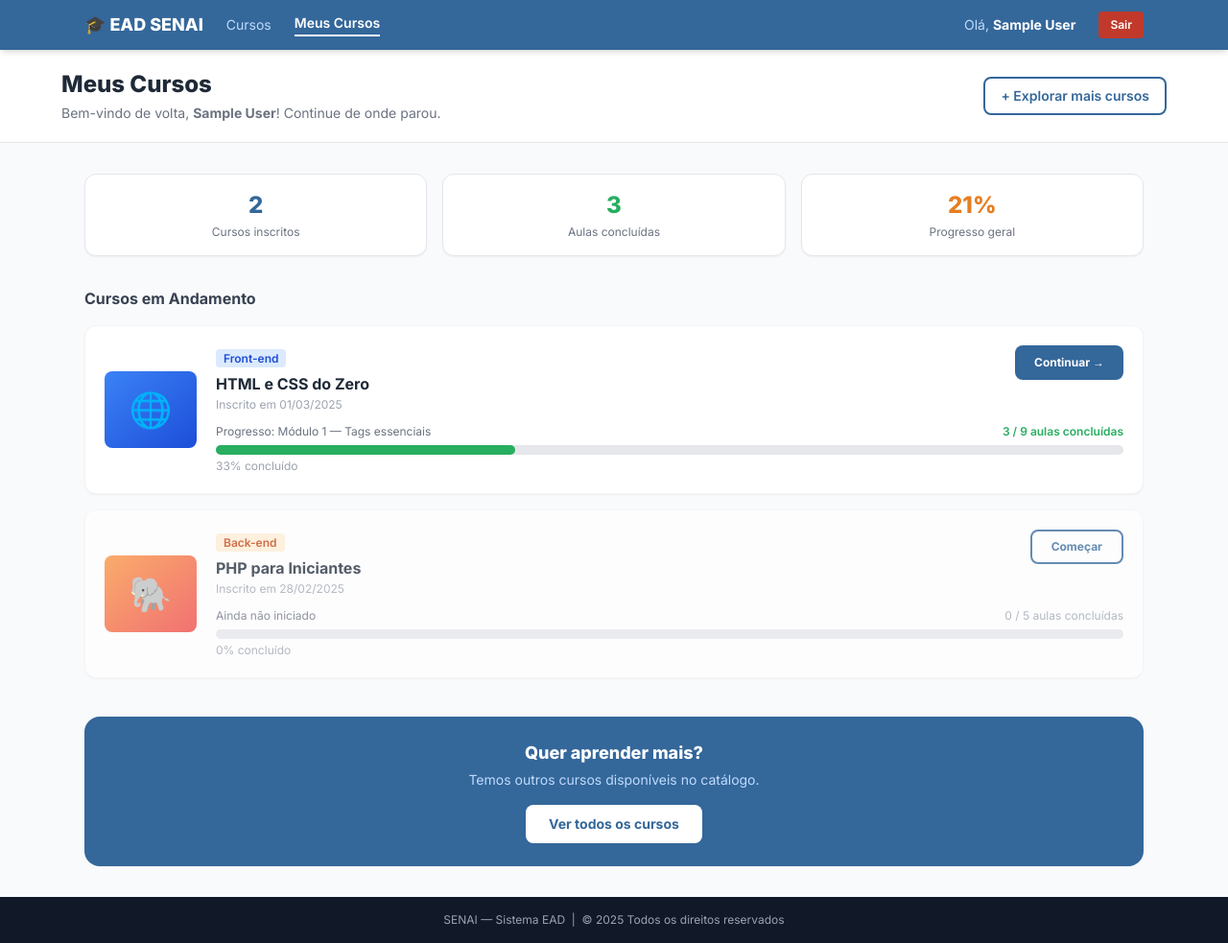
After one commit to ruivocodespace/plataforma-de-cursos-senai, a PHP site: page /meus_cursos.php in a window 1280 px wide. The commit adds this page. Shown: the whole page at 96% size. Run offline with PHP 8.4, Linux system fonts and the light colour scheme; the visitor is signed in with stand-in values (Sample User, id 1); some libraries are stand-ins or nearby versions.

Commit message:
atualizações em cadastro, login, meus cursos e criação do logout.php

```diff
--- /dev/null
+++ b/projeto/logout.php
@@ -0,0 +1,5 @@
+<?php
+session_start();
+session_destroy();
+header("Location: login.php");
+exit;
--- /dev/null
+++ b/projeto/meus_cursos.php
@@ -0,0 +1,157 @@
+<?php
+
+session_start();
+require_once "logado.php";
+
+$nome = $_SESSION["usuario_nome"];
+?>
+<!DOCTYPE html>
+<html lang="pt-BR">
+<head>
+    <meta charset="UTF-8">
+    <meta name="viewport" content="width=device-width, initial-scale=1.0">
+    <title>Meus Cursos — EAD SENAI</title>
+    <script src="https://cdn.tailwindcss.com"></script>
+    <script>
+        tailwind.config = {
+            theme: { extend: { colors: { senai: { red:'#C0392B', blue:'#34679A', 'blue-dark':'#2C5A85', orange:'#E67E22', green:'#27AE60' } } } }
+        }
+    </script>
+    <style>
+        @import url('https://fonts.googleapis.com/css2?family=Inter:wght@300;400;500;600;700;800;900&display=swap');
+        body { font-family: 'Inter', sans-serif; }
+    </style>
+</head>
+<body class="bg-gray-50 min-h-screen flex flex-col">
+
+    <!-- NAVBAR -->
+    <nav class="bg-senai-blue shadow-md sticky top-0 z-50">
+        <div class="max-w-6xl mx-auto px-6 py-3 flex items-center gap-6">
+            <a href="index.html" class="flex items-center gap-2 text-white font-extrabold text-lg">🎓 EAD SENAI</a>
+            <a href="cursos.html"      class="text-blue-200 hover:text-white text-sm transition">Cursos</a>
+            <a href="meus_cursos.html" class="text-white text-sm font-semibold border-b-2 border-white pb-0.5">Meus Cursos</a>
+            <div class="flex-1"></div>
+            <span class="text-sm text-blue-200">
+                Olá, <strong class="text-white">
+                    <?= htmlspecialchars($_SESSION["usuario_nome"]) ?>
+                </strong>
+            </span>
+            <a href="logout.php" class="bg-senai-red text-white text-xs font-semibold px-3 py-1.5 rounded hover:bg-red-700 transition">Sair</a>
+        </div>
+    </nav>
+
+    <!-- CABEÇALHO -->
+    <div class="bg-white border-b border-gray-200 px-6 py-5">
+        <div class="max-w-6xl mx-auto flex items-center justify-between">
+            <div>
+                <h1 class="text-2xl font-extrabold text-gray-800">Meus Cursos</h1>
+                <p class="text-sm text-gray-500 mt-1">Bem-vindo de volta, <strong><?= htmlspecialchars($_SESSION["usuario_nome"]) ?></strong>! Continue de onde parou.</p>
+            </div>
+            <a href="cursos.html" class="border-2 border-senai-blue text-senai-blue text-sm font-semibold px-4 py-2 rounded-lg hover:bg-blue-50 transition">
+                + Explorar mais cursos
+            </a>
+        </div>
+    </div>
+
+    <main class="max-w-6xl mx-auto px-6 py-8 flex-1 w-full">
+
+        <!-- RESUMO DO ALUNO -->
+        <div class="grid grid-cols-3 gap-4 mb-8">
+            <div class="bg-white rounded-xl border border-gray-200 p-4 text-center shadow-sm">
+                <p class="text-2xl font-extrabold text-senai-blue">2</p>
+                <p class="text-xs text-gray-500 mt-1">Cursos inscritos</p>
+            </div>
+            <div class="bg-white rounded-xl border border-gray-200 p-4 text-center shadow-sm">
+                <p class="text-2xl font-extrabold text-senai-green">3</p>
+                <p class="text-xs text-gray-500 mt-1">Aulas concluídas</p>
+            </div>
+            <div class="bg-white rounded-xl border border-gray-200 p-4 text-center shadow-sm">
+                <p class="text-2xl font-extrabold text-senai-orange">21%</p>
+                <p class="text-xs text-gray-500 mt-1">Progresso geral</p>
+            </div>
+        </div>
+
+        <!-- LISTA DE CURSOS INSCRITOS -->
+        <h2 class="font-bold text-gray-700 mb-4">Cursos em Andamento</h2>
+        <div class="space-y-4">
+
+            <!-- Curso 1 — em andamento -->
+            <div class="bg-white rounded-xl shadow-sm hover:shadow-md transition border border-gray-100 flex gap-5 p-5 items-center">
+                <div class="bg-gradient-to-br from-blue-500 to-blue-700 w-24 h-20 rounded-lg flex items-center justify-center flex-shrink-0">
+                    <span class="text-4xl">🌐</span>
+                </div>
+                <div class="flex-1 min-w-0">
+                    <div class="flex items-start justify-between gap-3">
+                        <div>
+                            <span class="bg-blue-100 text-blue-700 text-xs font-semibold px-2 py-0.5 rounded">Front-end</span>
+                            <h3 class="font-bold text-gray-800 text-base mt-1">HTML e CSS do Zero</h3>
+                            <p class="text-xs text-gray-400 mt-0.5">Inscrito em 01/03/2025</p>
+                        </div>
+                        <a href="curso.html" class="bg-senai-blue text-white text-xs font-bold px-5 py-2.5 rounded-lg hover:bg-senai-blue-dark transition flex-shrink-0">
+                            Continuar →
+                        </a>
+                    </div>
+                    <!-- Barra de progresso -->
+                    <div class="mt-3">
+                        <div class="flex justify-between text-xs text-gray-500 mb-1.5">
+                            <span>Progresso: Módulo 1 — Tags essenciais</span>
+                            <span class="text-senai-green font-semibold">3 / 9 aulas concluídas</span>
+                        </div>
+                        <div class="bg-gray-200 rounded-full h-2.5">
+                            <div class="bg-senai-green h-2.5 rounded-full transition-all" style="width:33%"></div>
+                        </div>
+                        <p class="text-xs text-gray-400 mt-1">33% concluído</p>
+                    </div>
+                </div>
+            </div>
+
+            <!-- Curso 2 — não iniciado -->
+            <div class="bg-white rounded-xl shadow-sm hover:shadow-md transition border border-gray-100 flex gap-5 p-5 items-center opacity-75">
+                <div class="bg-gradient-to-br from-orange-400 to-red-500 w-24 h-20 rounded-lg flex items-center justify-center flex-shrink-0">
+                    <span class="text-4xl">🐘</span>
+                </div>
+                <div class="flex-1 min-w-0">
+                    <div class="flex items-start justify-between gap-3">
+                        <div>
+                            <span class="bg-orange-100 text-orange-700 text-xs font-semibold px-2 py-0.5 rounded">Back-end</span>
+                            <h3 class="font-bold text-gray-800 text-base mt-1">PHP para Iniciantes</h3>
+                            <p class="text-xs text-gray-400 mt-0.5">Inscrito em 28/02/2025</p>
+                        </div>
+                        <a href="curso.html" class="border-2 border-senai-blue text-senai-blue text-xs font-bold px-5 py-2 rounded-lg hover:bg-blue-50 transition flex-shrink-0">
+                            Começar
+                        </a>
+                    </div>
+                    <!-- Barra de progresso -->
+                    <div class="mt-3">
+                        <div class="flex justify-between text-xs text-gray-500 mb-1.5">
+                            <span>Ainda não iniciado</span>
+                            <span class="text-gray-400">0 / 5 aulas concluídas</span>
+                        </div>
+                        <div class="bg-gray-200 rounded-full h-2.5">
+                            <div class="bg-gray-300 h-2.5 rounded-full" style="width:0%"></div>
+                        </div>
+                        <p class="text-xs text-gray-400 mt-1">0% concluído</p>
+                    </div>
+                </div>
+            </div>
+
+        </div>
+
+        <!-- SEÇÃO: Explore mais -->
+        <div class="mt-10 bg-senai-blue rounded-2xl p-6 text-white text-center">
+            <h3 class="font-extrabold text-lg mb-1">Quer aprender mais?</h3>
+            <p class="text-blue-200 text-sm mb-4">Temos outros cursos disponíveis no catálogo.</p>
+            <a href="cursos.html" class="inline-block bg-white text-senai-blue font-bold px-6 py-2.5 rounded-lg text-sm hover:bg-blue-50 transition">
+                Ver todos os cursos
+            </a>
+        </div>
+
+    </main>
+
+    <!-- FOOTER -->
+    <footer class="bg-gray-900 text-gray-400 text-center py-4 text-xs mt-auto">
+        SENAI — Sistema EAD &nbsp;|&nbsp; © 2025 Todos os direitos reservados
+    </footer>
+
+</body>
+</html>
```
Also changed, not shown: projeto/cadastro.php (+18 -11 lines), projeto/login.php (+10 -9 lines).
